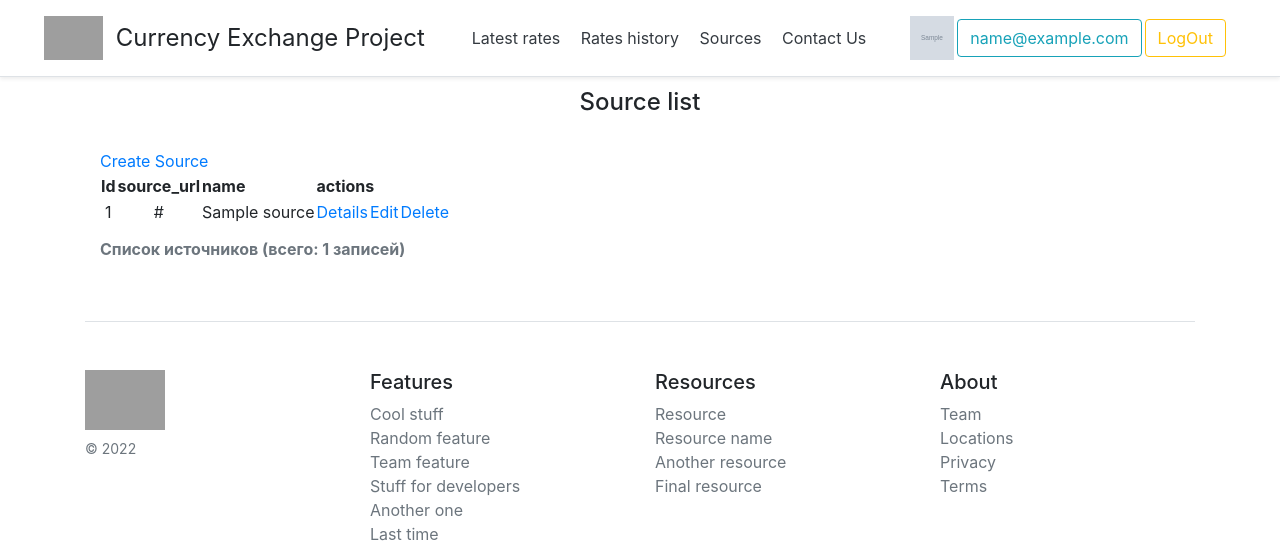
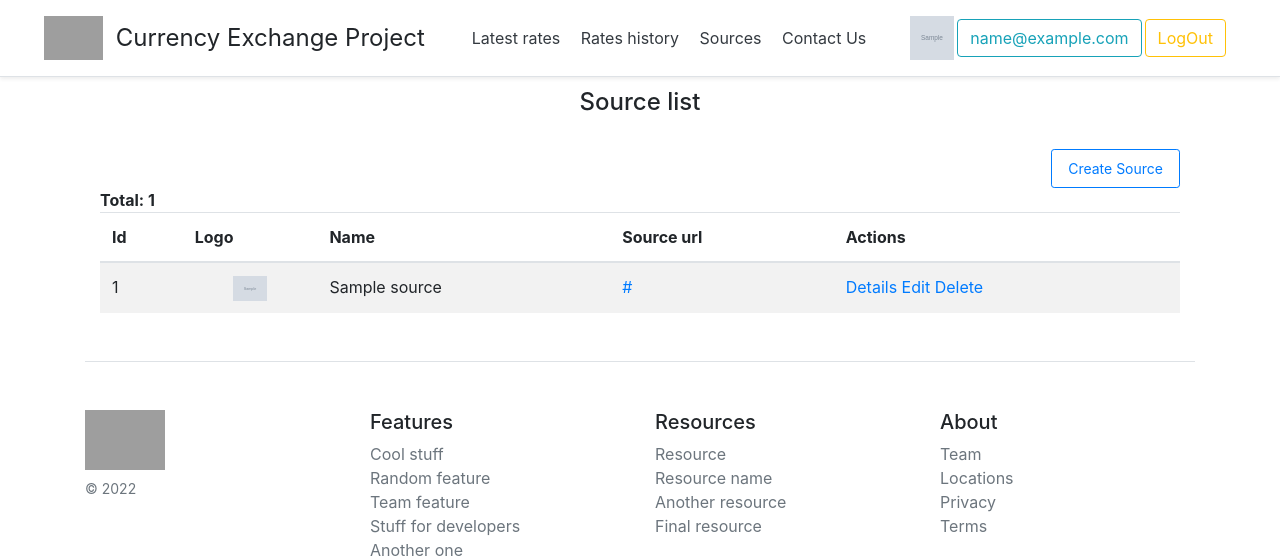
Before and after one commit to aspyrin/currency, a Django app: page /currency/source/list/ in a window 1280 px wide. Shown: the top 559 px of the page. Run offline with Django 4.2, Linux system fonts and the light colour scheme; a user stored in the database is signed in; data comes from the database, SQL or seed files in the repository; tables that the repository leaves empty hold one stand-in row (values such as "Sample post"); grey boxes marked "Sample" are stand-in pictures; grey boxes are pictures that could not be loaded.

Commit message:
add source logo

```diff
--- a/app/currency/forms.py
+++ b/app/currency/forms.py
@@ -35,4 +35,9 @@ class SourceForm(forms.ModelForm):
         fields = (
             'source_url',
             'name',
+            'logo',
         )
+
+        widgets = {
+            'logo': forms.FileInput(attrs={'class': 'form-control-file border'})
+        }
--- a/app/currency/models.py
+++ b/app/currency/models.py
@@ -10,10 +10,15 @@ class ResponseLog(models.Model):
     ip = models.CharField(max_length=20)
 
 
+def source_logo(instance, filename):
+    return 'source_logo/{0}/{1}'.format(instance.id, filename)
+
+
 class Source(models.Model):
     source_url = models.CharField(max_length=255)
     name = models.CharField(max_length=64, unique=True)
     code_name = models.CharField(max_length=16, unique=True)
+    logo = models.FileField(upload_to=source_logo)
 
     def __str__(self):
         return self.name
--- a/app/currency/templates/source_list.html
+++ b/app/currency/templates/source_list.html
@@ -1,38 +1,56 @@
 {% extends 'base.html' %}
 
 {% block main_content %}
-    <a class="custom_button" href="{% url 'currency:source_create' %}">Create Source</a>
+
+    <ul class="nav justify-content-end">
+        <li class="nav-item">
+            {% if request.user.is_superuser %}
+            <a class="nav-link btn btn-outline-primary btn-sm" href="{% url 'currency:source_create' %}">
+                Create Source
+            </a>
+            {% endif %}
+        </li>
+    </ul>
+
     {% if source_list %}
-        <table>
-        <caption>
-            <strong>Список источников (всего: {{ source_list.count }} записей)</strong>
-        </caption>
+        <strong>Total: {{ source_list.count }}</strong>
+        <table class="table table-striped table-hover">
+            <thead>
                 <tr>
                     <th>Id</th>
-              <th>source_url</th>
-              <th>name</th>
-              <th colspan="3">actions</th>
+                    <th>Logo</th>
+                    <th>Name</th>
+                    <th>Source url</th>
+                    <th>Actions</th>
                 </tr>
+            </thead>
+            <tbody>
                 {% for source in source_list %}
                 <tr>
-              <td style="text-align: center;">{{ source.id }}</td>
-              <td style="text-align: center;">{{ source.source_url }}</td>
-              <td style="text-align: center;">{{ source.name }}</td>
-              <td style="text-align: center;">
+                    <td>{{ source.id }}</td>
+                    <td align="center">
+                            {% if source.logo %}
+                                <img src="{{ source.logo.url }}" height="25">
+                            {% endif %}
+                    </td>
+                    <td>{{ source.name }}</td>
+                    <td>
+                        <a href="{{ source.source_url }}" target="_blank">{{ source.source_url }}</a>
+                    </td>
+                    <td>
                         <a href="{% url 'currency:source_details' pk=source.id %}">Details</a>
-              </td>
-              <td style="text-align: center;">
+                        {% if request.user.is_superuser %}
                             <a href="{% url 'currency:source_update' pk=source.id %}">Edit</a>
-              </td>
-              <td style="text-align: center;">
                             <a href="{% url 'currency:source_delete' pk=source.id %}">Delete</a>
+                        {% endif %}
                     </td>
                 </tr>
                 {% endfor %}
+            </tbody>
         </table>
 
     {% else %}
-        <p>source_list пуст, нет записей для вывода!</p>
+        <p>Source list is empty!</p>
 
     {% endif %}
 {% endblock main_content %}
```
Also changed, not shown: app/currency/templates/source_create.html (+4 -6 lines), app/currency/templates/source_details.html (+23 -14 lines), app/currency/templates/source_update.html (+7 -6 lines). Lines whose indentation alone changed are shown as unchanged.
